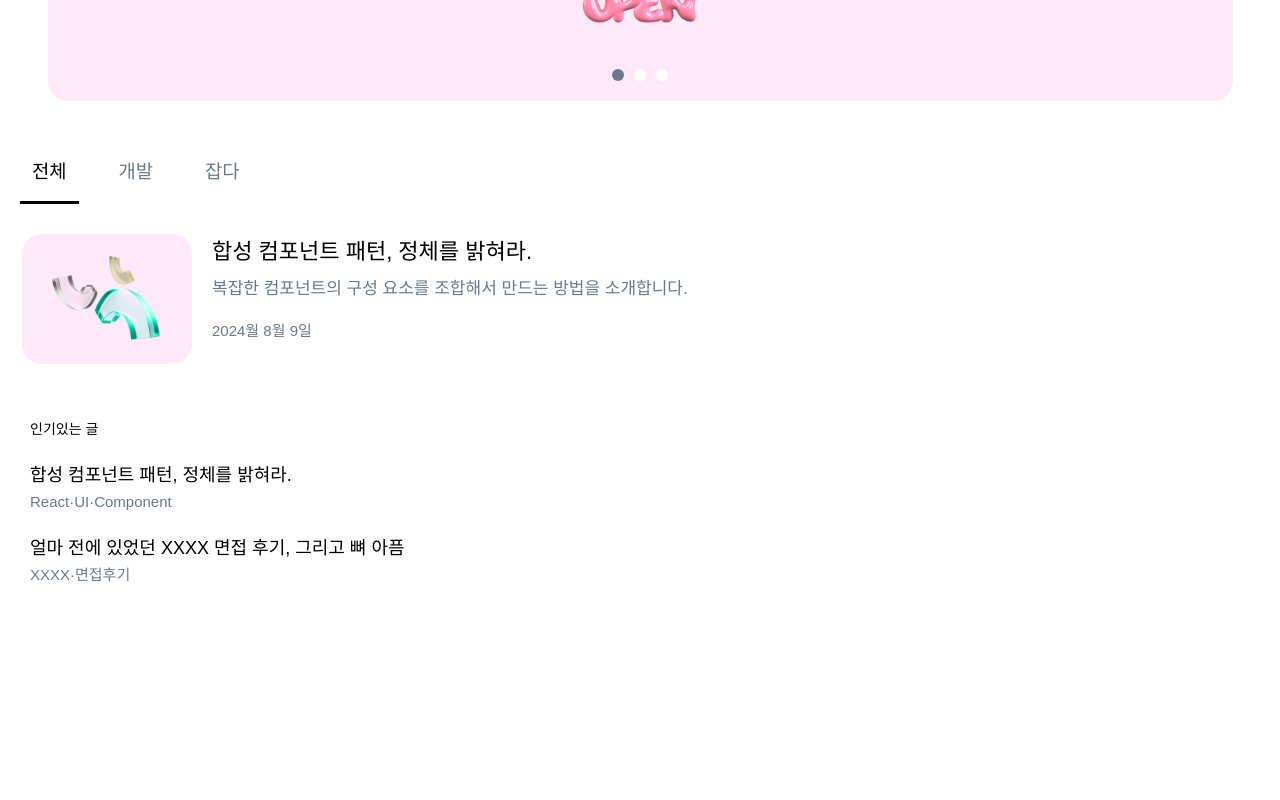
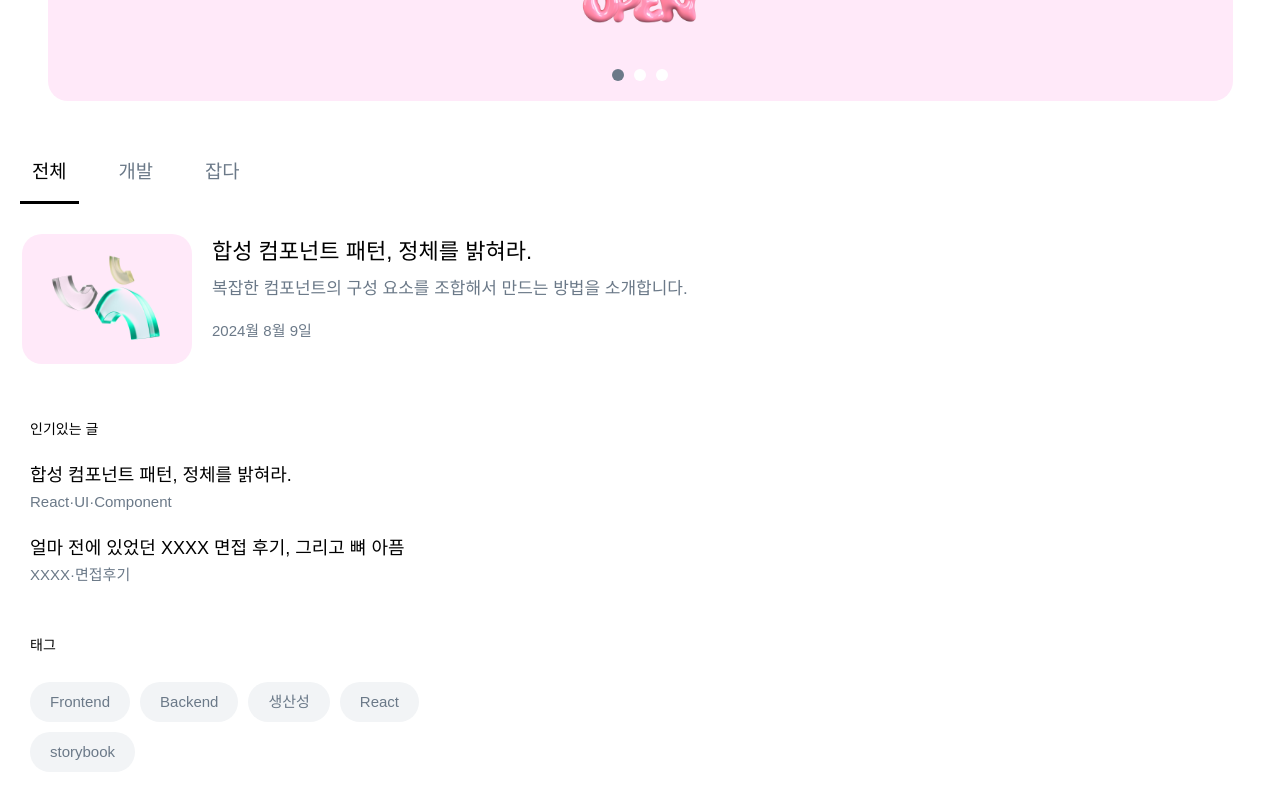
Before and after one commit to jangsumin/Su.tech, a Next.js app in the folder client/: page / in a window 1280 px wide. Shown: the part 238-1038 px from the top of the page. Before the commit the page ends 848 px from the top, so only its background shows below. Built offline with nearby package versions, Linux system fonts and the light colour scheme; a web font is replaced by a local one.

Commit message:
feat: Tag 컴포넌트 생성 - close #18

```diff
--- a/client/src/app/page.tsx
+++ b/client/src/app/page.tsx
@@ -4,6 +4,7 @@ import { Carousel, Content, Indicators } from "@/components/carousel";
 import Tab from "@/components/tab/Tab";
 import PostPreview from "@/components/post-preview/PostPreview";
 import PopularPost from "@/components/popular-post/PopularPost";
+import Tag from "@/components/tag/Tag";
 
 export default function Home() {
   return (
@@ -36,6 +37,16 @@ export default function Home() {
       />
 
       <PopularPost />
+
+      <Tag
+        tagList={[
+          { tagId: 1, tagName: "Frontend" },
+          { tagId: 2, tagName: "Backend" },
+          { tagId: 3, tagName: "생산성" },
+          { tagId: 4, tagName: "React" },
+          { tagId: 5, tagName: "storybook" },
+        ]}
+      />
     </>
   );
 }
--- /dev/null
+++ b/client/src/components/tag/Tag.module.css
@@ -0,0 +1,47 @@
+.tags-wrapper {
+  width: 40%;
+  padding: 2.8rem 3rem;
+}
+
+.heading-text {
+  display: block;
+  margin-bottom: 3rem;
+  font-size: 1.4rem;
+  font-weight: 500;
+}
+
+.tags-list {
+  display: flex;
+  flex-wrap: wrap;
+  gap: 1rem;
+}
+
+.tag {
+  cursor: pointer;
+  width: fit-content;
+  height: 4rem;
+  padding: 0 2rem;
+  border-radius: 2rem;
+  font-size: 1.5rem;
+  font-weight: 400;
+  line-height: 4rem;
+}
+
+.x-icon {
+  display: inline;
+  width: 2rem;
+  height: 2rem;
+  margin-left: 0.8rem;
+  vertical-align: text-bottom;
+}
+
+.selected {
+  background-color: var(--selected-background);
+  font-weight: 500;
+  color: var(--selected-font);
+}
+
+.non-selected {
+  background-color: var(--non-selected-background);
+  color: var(--sub-font);
+}
--- /dev/null
+++ b/client/src/components/tag/Tag.tsx
@@ -0,0 +1,57 @@
+"use client";
+
+import { useState } from "react";
+import { XMarkIcon } from "@heroicons/react/24/solid";
+import styles from "./Tag.module.css";
+import classnames from "classnames/bind";
+
+const cx = classnames.bind(styles);
+
+interface Tag {
+  tagId: number;
+  tagName: string;
+}
+
+interface TagsProps {
+  tagList: Tag[];
+}
+
+const Tag = ({ tagList }: TagsProps) => {
+  const [focusedTags, setFocusedTags] = useState<number[]>([]);
+
+  const handleClickTag = (tagId: number) => {
+    if (focusedTags.includes(tagId)) {
+      setFocusedTags(focusedTags.filter((focusedTag) => focusedTag !== tagId));
+    } else {
+      setFocusedTags([...focusedTags, tagId]);
+    }
+  };
+
+  return (
+    <div className={cx("tags-wrapper")}>
+      <span className={cx("heading-text")}>태그</span>
+
+      <ul className={cx("tags-list")}>
+        {tagList.map((tag) => (
+          <li
+            className={cx({
+              tag: true,
+              selected: focusedTags.includes(tag.tagId),
+              "non-selected": !focusedTags.includes(tag.tagId),
+            })}
+            key={`tag-${tag.tagId}`}
+            onClick={() => handleClickTag(tag.tagId)}
+          >
+            <>{tag.tagName}</>
+
+            {focusedTags.includes(tag.tagId) && (
+              <XMarkIcon className={cx("x-icon")} />
+            )}
+          </li>
+        ))}
+      </ul>
+    </div>
+  );
+};
+
+export default Tag;
```
